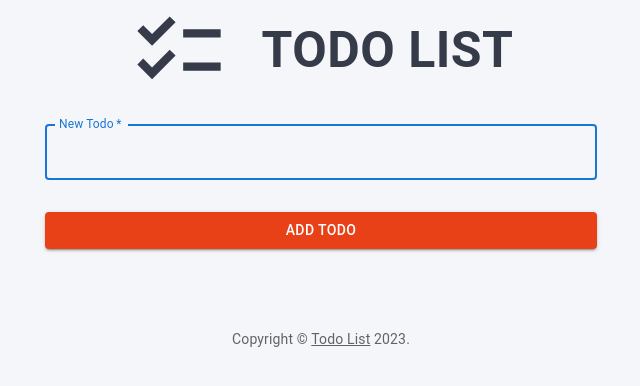
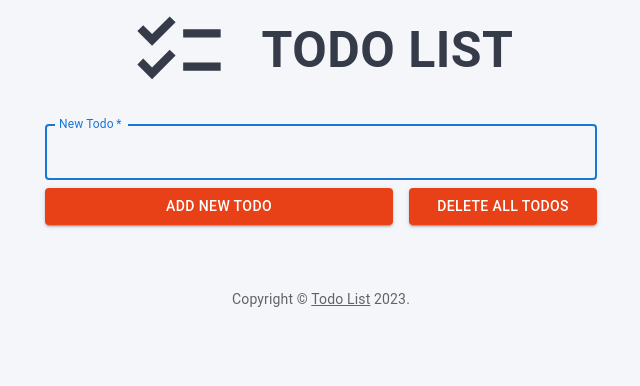
Before and after one commit to sumairruhani2/todo-app, a React (Create React App) app: page / in a window 1280 px wide. Shown: the top 386 px of the page, without its empty margins (319-959 px from the left). Built offline with nearby package versions, Linux system fonts and the light colour scheme.

Commit message:
clear items button

```diff
--- a/src/MainPage/MainPage.jsx
+++ b/src/MainPage/MainPage.jsx
@@ -14,7 +14,8 @@ import Title from '../components/Title';
 import useMainPage from './hooks/useMainPage';
 
 const MainPage = () => {
-  const { todos, checkTodo, deleteTodo, addTodo, editTodo } = useMainPage();
+  const { todos, checkTodo, deleteTodo, addTodo, editTodo, deleteAllTodos } =
+    useMainPage();
 
   return (
     <Box
@@ -36,7 +37,7 @@ const MainPage = () => {
         >
           <Title />
         </Box>
-        <TodoForm addTodo={addTodo} />
+        <TodoForm addTodo={addTodo} deleteAllTodos={deleteAllTodos} />
         <TodoList
           todos={todos}
           checkTodo={checkTodo}
--- a/src/MainPage/hooks/useMainPage.js
+++ b/src/MainPage/hooks/useMainPage.js
@@ -16,6 +16,11 @@ const useMainPage = () => {
   // Deletes a todo item from the list
   const deleteTodo = (id) => {
     setTodos((prevTodos) => prevTodos.filter((todo) => todo.id !== id));
+  };
+
+  // Deletes all todo items in the list
+  const deleteAllTodos = () => {
+    setTodos([]);
   };
 
   // Adds a new todo item from the list
@@ -47,6 +52,7 @@ const useMainPage = () => {
     deleteTodo,
     addTodo,
     editTodo,
+    deleteAllTodos,
   };
 };
 
--- a/src/components/TodoForm.jsx
+++ b/src/components/TodoForm.jsx
@@ -2,9 +2,9 @@
 import React, { useState } from 'react';
 
 // Styles
-import { Button, Box, TextField } from '@mui/material';
+import { Button, Box, TextField, Stack } from '@mui/material';
 
-export default function TodoForm({ addTodo }) {
+export default function TodoForm({ addTodo, deleteAllTodos }) {
   const [text, setText] = useState('');
   const [error, setError] = useState('');
 
@@ -39,6 +39,7 @@ export default function TodoForm({ addTodo }) {
         error={Boolean(error)}
         helperText={error}
       />
+      <Stack spacing={2} direction="row">
         <Button
           type="submit"
           fullWidth
@@ -46,6 +47,26 @@ export default function TodoForm({ addTodo }) {
           sx={{
             mt: 3,
             mb: 2,
+            bgcolor: '#e84118',
+            width: '65%',
+            '&:hover': {
+              bgcolor: '#c23616',
+            },
+            '&:active': {
+              bgcolor: '#c23616',
+            },
+          }}
+        >
+          Add New Todo
+        </Button>
+        <Button
+          onClick={deleteAllTodos}
+          fullWidth
+          variant="contained"
+          sx={{
+            mt: 3,
+            mb: 2,
+            width: '35%',
             bgcolor: '#e84118',
             '&:hover': {
               bgcolor: '#c23616',
@@ -55,8 +76,9 @@ export default function TodoForm({ addTodo }) {
             },
           }}
         >
-        Add Todo
+          Delete All Todos
         </Button>
+      </Stack>
     </Box>
   );
 }
```
Lines whose indentation alone changed are shown as unchanged.
